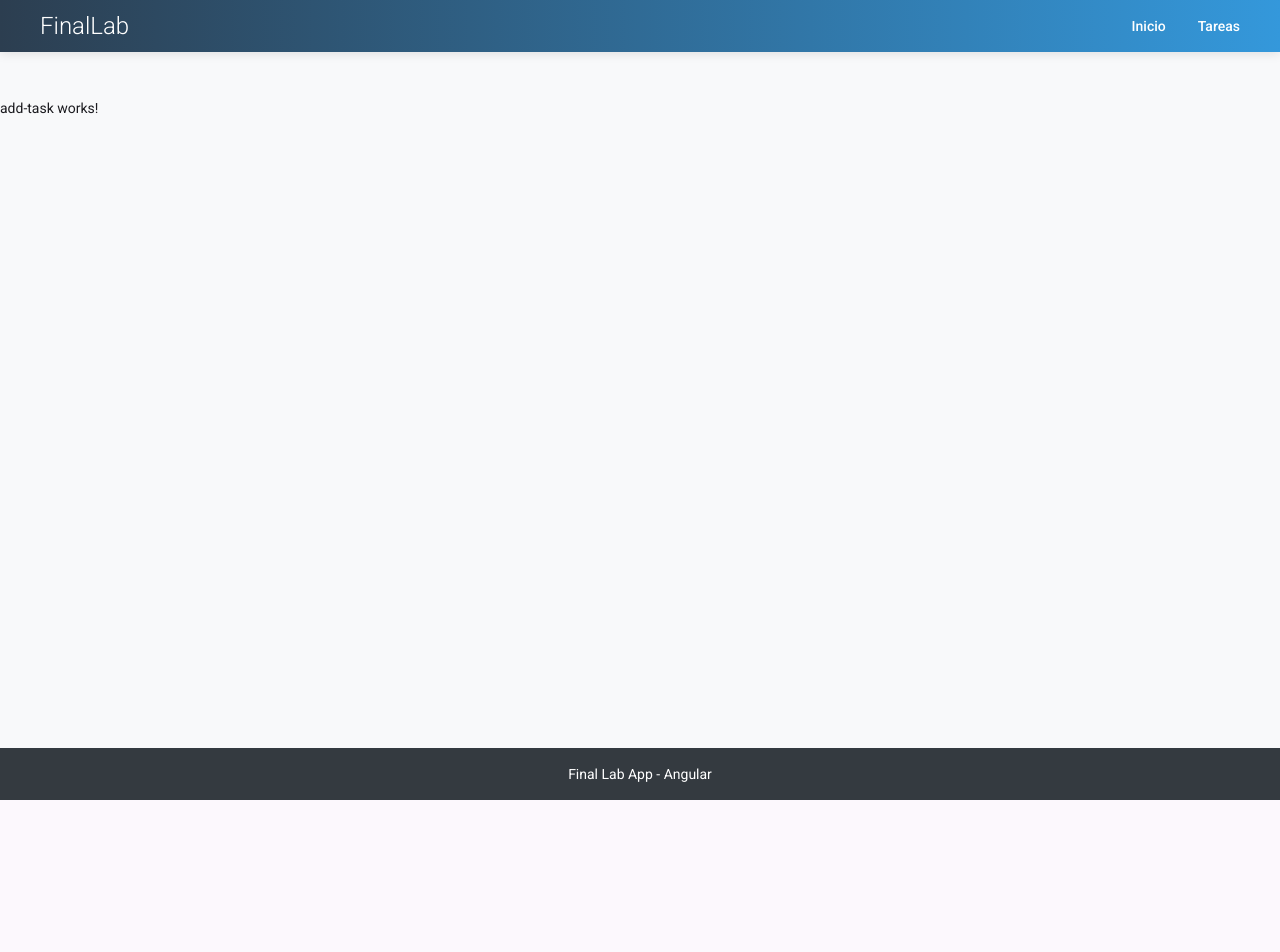
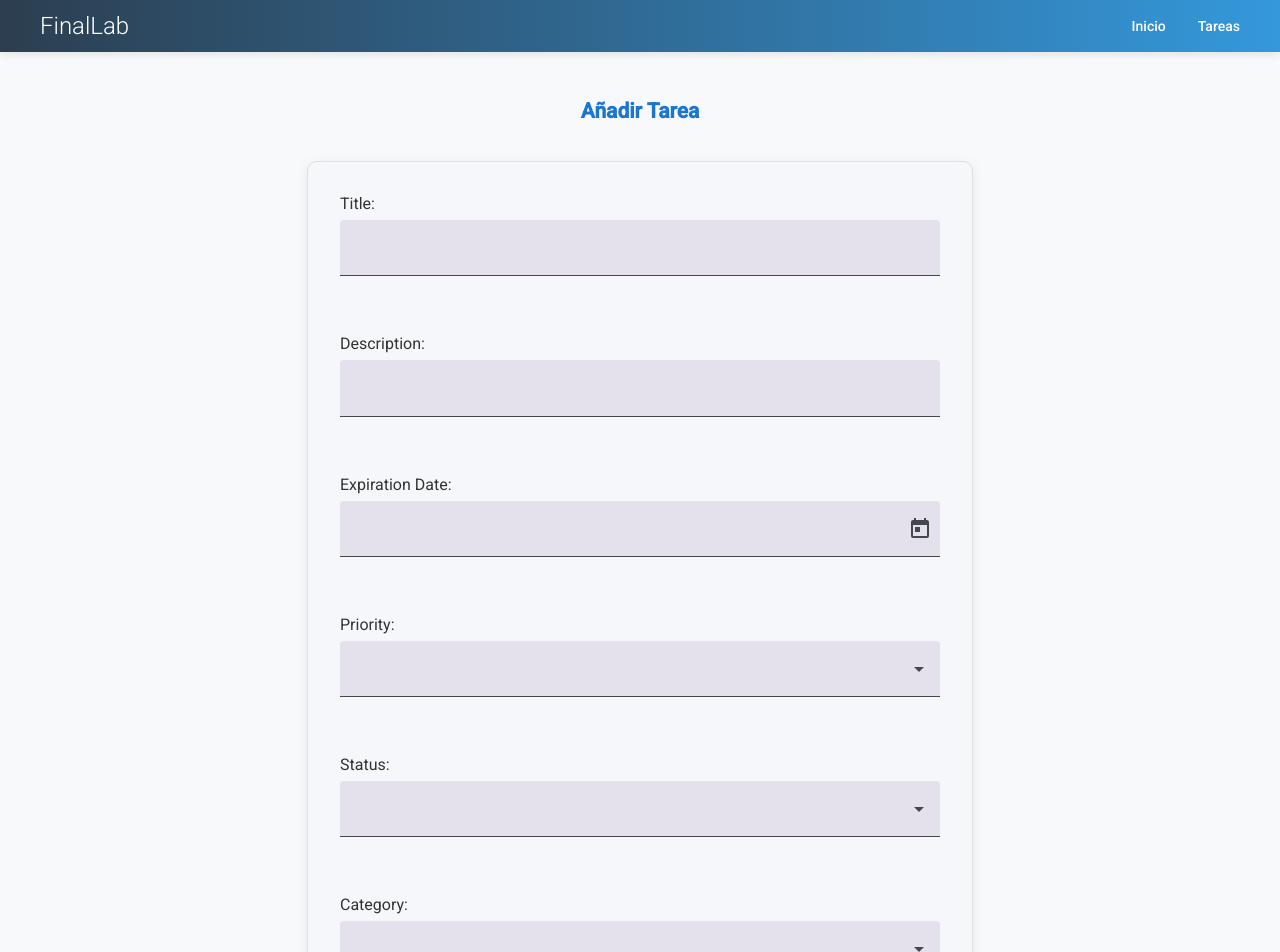
Before and after one commit to JuanFcoMiranda/FinalLab, an Angular app: page /add-task in a window 1280 px wide. Shown: the top 952 px of the page. Before the commit the page ends 800 px from the top, so only its background shows below. Built offline with nearby package versions, Linux system fonts and the light colour scheme.

Commit message:
Added form to add tasks

```diff
--- a/src/app/components/add-task/add-task.css
+++ b/src/app/components/add-task/add-task.css
@@ -0,0 +1,28 @@
+form {
+    max-width: 600px;
+    margin: 40px auto;
+    padding: 32px;
+    border: 1px solid #e0e0e0;
+    border-radius: 10px;
+    background: #f5f7fa;
+    box-shadow: 0 2px 12px rgba(0,0,0,0.07);
+}
+
+h2 {
+    text-align: center;
+    margin-bottom: 24px;
+    color: #1976d2;
+    font-weight: 600;
+}
+
+mat-label {
+    display: block;
+    margin-bottom: 18px;
+    font-size: 1rem;
+    color: #333;
+}
+
+mat-form-field {
+    width: 100%;
+    margin-top: 6px;
+}
--- a/src/app/components/add-task/add-task.html
+++ b/src/app/components/add-task/add-task.html
@@ -1 +1,69 @@
-<p>add-task works!</p>
+<div class="">
+    <h2 class="">Añadir Tarea</h2>
+    <form [formGroup]="taskForm" (ngSubmit)="onSubmit()">
+        <mat-label>
+            Title:
+            <mat-form-field>
+                <input matInput #first formControlName="title"/>
+            </mat-form-field>
+        </mat-label>
+        <br/>
+        <mat-label>
+            Description:
+            <mat-form-field>
+                <textarea matInput
+                          cdkTextareaAutosize
+                          #autosize="cdkTextareaAutosize"
+                          cdkAutosizeMinRows="1"
+                          cdkAutosizeMaxRows="5" formControlName="description"></textarea>
+            </mat-form-field>
+        </mat-label>
+        <br/>
+        <mat-label>
+            Expiration Date:
+            <mat-form-field>
+                <input matInput [matDatepicker]="picker" formControlName="expirationDate" >
+                <mat-datepicker-toggle matIconSuffix [for]="picker"></mat-datepicker-toggle>
+                <mat-datepicker #picker></mat-datepicker>
+            </mat-form-field>
+        </mat-label>
+        <br/>
+        <mat-label>
+            Priority:
+            <mat-form-field>
+                <mat-select formControlName="priority">
+                    @for (priority of priorities; track priority) {
+                        <mat-option [value]="priority">{{ priority }}</mat-option>
+                    }
+                </mat-select>
+            </mat-form-field>
+        </mat-label>
+        <br/>
+        <mat-label>
+            Status:
+            <mat-form-field>
+                <mat-select formControlName="status">
+                    @for (status of statuses; track status) {
+                        <mat-option [value]="status">{{ status }}</mat-option>
+                    }
+                </mat-select>
+            </mat-form-field>
+        </mat-label>
+        <br/>
+        <mat-label>
+            Category:
+            <mat-form-field>
+                <mat-select formControlName="category">
+                    @for (category of categories; track category) {
+                        <mat-option [value]="category">{{ category }}</mat-option>
+                    }
+                </mat-select>
+            </mat-form-field>
+        </mat-label>
+        <br>
+        <button matFab extended type="submit">
+            <mat-icon>save</mat-icon>
+            Save
+        </button>
+    </form>
+</div>
--- a/src/app/components/add-task/add-task.ts
+++ b/src/app/components/add-task/add-task.ts
@@ -1,11 +1,63 @@
-import { Component } from '@angular/core';
+import {Component, inject} from '@angular/core';
+import {FormControl, FormGroup, ReactiveFormsModule, Validators} from "@angular/forms";
+import {CdkTextareaAutosize} from "@angular/cdk/text-field";
+import {MatDatepicker, MatDatepickerInput, MatDatepickerToggle} from "@angular/material/datepicker";
+import {MatFabButton} from "@angular/material/button";
+import {MatIcon} from "@angular/material/icon";
+import {MatFormField, MatInput, MatLabel, MatSuffix} from "@angular/material/input";
+import {MatOption, MatSelect} from "@angular/material/select";
+import {TaskCategory, TaskPriority, TaskStatus} from "../../models/task";
+import {TaskService} from "../../services/task-service";
+import {MatSnackBar} from "@angular/material/snack-bar";
 
 @Component({
   selector: 'app-add-task',
-  imports: [],
+    imports: [
+        ReactiveFormsModule,
+        CdkTextareaAutosize,
+        MatDatepicker,
+        MatDatepickerInput,
+        MatDatepickerToggle,
+        MatFabButton,
+        MatFormField,
+        MatIcon,
+        MatInput,
+        MatLabel,
+        MatOption,
+        MatSelect,
+        MatSuffix
+    ],
   templateUrl: './add-task.html',
   styleUrl: './add-task.css'
 })
 export class AddTask {
+    private readonly taskService = inject(TaskService);
+    protected snackBar = inject(MatSnackBar);
+    priorities = Object.values(TaskPriority);
+    statuses = Object.values(TaskStatus);
+    categories = Object.values(TaskCategory);
+    taskForm: FormGroup = new FormGroup({
+        id: new FormControl(0, Validators.required),
+        title: new FormControl("", Validators.minLength(3)),
+        description: new FormControl("", Validators.minLength(5)),
+        expirationDate: new FormControl<Date | null>(null, Validators.required),
+        priority: new FormControl("", Validators.required),
+        status: new FormControl("", Validators.required),
+        category: new FormControl("", Validators.required)
+    });
 
+    onSubmit() {
+        if (this.taskForm.valid) {
+            console.log(this.taskForm.value);
+            this.taskService.addTask(this.taskForm.value);
+            this.snackBar.open('Message sent successfully!', 'Dismiss', {
+                panelClass: ['snackbar-success'],
+            });
+        } else {
+            console.log("Form is not valid");
+            this.snackBar.open('Please fill in all required fields.', 'OK', {
+                panelClass: ['snackbar-error'],
+            });
+        }
+    }
 }
--- a/src/app/components/tasks-list/tasks-list.ts
+++ b/src/app/components/tasks-list/tasks-list.ts
@@ -1,4 +1,4 @@
-import {Component, inject} from '@angular/core';
+import {Component, inject, OnInit} from '@angular/core';
 import {TaskService} from '../../services/task-service';
 import {DatePipe} from '@angular/common';
 import {PriorityColor} from "../../shared/directives/priority-color";
@@ -20,10 +20,14 @@ import {MatLabel} from "@angular/material/form-field";
     templateUrl: './tasks-list.html',
     styleUrl: './tasks-list.css'
 })
-export class TasksList {
+export class TasksList implements OnInit {
     private readonly router = inject(Router);
     private readonly taskService: TaskService = inject(TaskService)
-    tasks = this.taskService.tasks;
+    tasks: Task[] = [];
+
+    ngOnInit(): void {
+        this.tasks = this.taskService.getTasks();
+    }
 
     onModifyTask(task: Task) {
         console.log(`The size is ${task.description}.`);
--- a/src/app/services/task-service.ts
+++ b/src/app/services/task-service.ts
@@ -1,18 +1,28 @@
-import { Injectable } from '@angular/core';
+import {Injectable} from '@angular/core';
 import {Task, TaskCategory, TaskPriority, TaskStatus} from '../models/task';
 
 @Injectable({
-  providedIn: 'root'
+    providedIn: 'root'
 })
 export class TaskService {
-  tasks: Task[] = [
-    { id: 1, title: 'Task 1', description: 'Description for Task 1', category: TaskCategory.Work,
-      priority: TaskPriority.High, status: TaskStatus.Pending, expirationDate: new Date('2025-12-31') },
-    { id: 2, title: 'Task 2', description: 'Description for Task 2', category: TaskCategory.Personal,
-      priority: TaskPriority.Medium, status: TaskStatus.InProgress, expirationDate: new Date('2025-11-30') },
-    { id: 3, title: 'Task 3', description: 'Description for Task 3', category: TaskCategory.Other,
-      priority: TaskPriority.Low, status: TaskStatus.Completed, expirationDate: new Date('2025-10-15') }
-  ];
+    tasks: Task[] = [
+        {
+            id: 1, title: 'Task 1', description: 'Description for Task 1', category: TaskCategory.Work,
+            priority: TaskPriority.High, status: TaskStatus.Pending, expirationDate: new Date('2025-12-31')
+        },
+        {
+            id: 2, title: 'Task 2', description: 'Description for Task 2', category: TaskCategory.Personal,
+            priority: TaskPriority.Medium, status: TaskStatus.InProgress, expirationDate: new Date('2025-11-30')
+        },
+        {
+            id: 3, title: 'Task 3', description: 'Description for Task 3', category: TaskCategory.Other,
+            priority: TaskPriority.Low, status: TaskStatus.Completed, expirationDate: new Date('2025-10-15')
+        }
+    ];
+
+    getTasks(): Task[] {
+        return this.tasks;
+    }
 
     getTaskById(id: number): Task | undefined {
         return this.tasks.find(task => task.id === id);
@@ -21,7 +31,12 @@ export class TaskService {
     updateTask(id: number, updatedTask: Task): void {
         const index = this.tasks.findIndex(task => task.id === id);
         if (index !== -1) {
-            this.tasks[index] = { ...updatedTask, id }; // Ensure the ID remains unchanged
+            this.tasks[index] = {...updatedTask, id}; // Ensure the ID remains unchanged
         }
     }
+
+    addTask(newTask: Task): void {
+        const newId = this.tasks.length > 0 ? Math.max(...this.tasks.map(task => task.id)) + 1 : 1;
+        this.tasks.push({...newTask, id: newId});
+    }
 }
```
